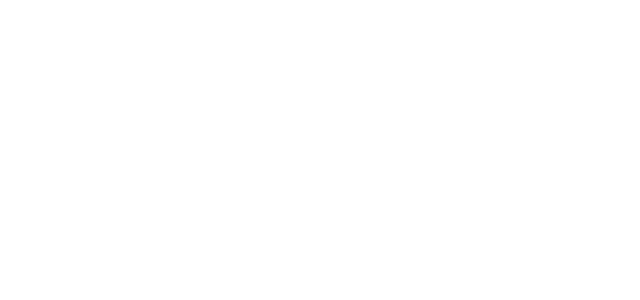
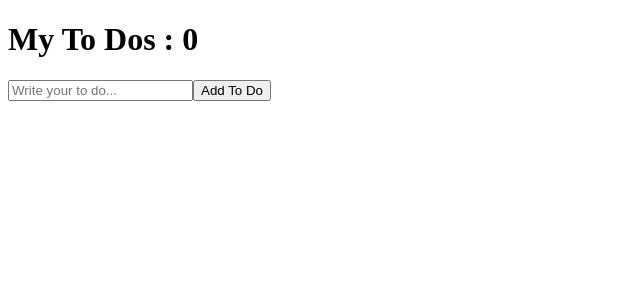
Before and after one commit to hakyee/React_MovieApp, a React (Create React App) app: page / in a window 1280 px wide. Shown: the top 300 px of the page, without its empty margins (0-640 px from the left). Built offline with nearby package versions, Linux system fonts and the light colour scheme.

Commit message:
ToDoList #1

```diff
--- a/src/App.js
+++ b/src/App.js
@@ -1,5 +1,30 @@
+import { useState } from "react";
+
 function App() {
-  return <div></div>;
+  const [toDo, setToDo] = useState("");
+  const [toDos, setToDos] = useState([]);
+  const onChange = (event) => setToDo(event.target.value);
+  const onSubmit = (event) => {
+    event.preventDefault();
+    if (toDo === "") return;
+    setToDo("");
+    setToDos((currentArray) => [toDo, ...currentArray]);
+  };
+  console.log(toDos);
+  return (
+    <div>
+      <h1>My To Dos : {toDos.length}</h1>
+      <form onSubmit={onSubmit}>
+        <input
+          onChange={onChange}
+          value={toDo}
+          type="text"
+          placeholder="Write your to do..."
+        />
+        <button>Add To Do</button>
+      </form>
+    </div>
+  );
 }
 
 export default App;
```
